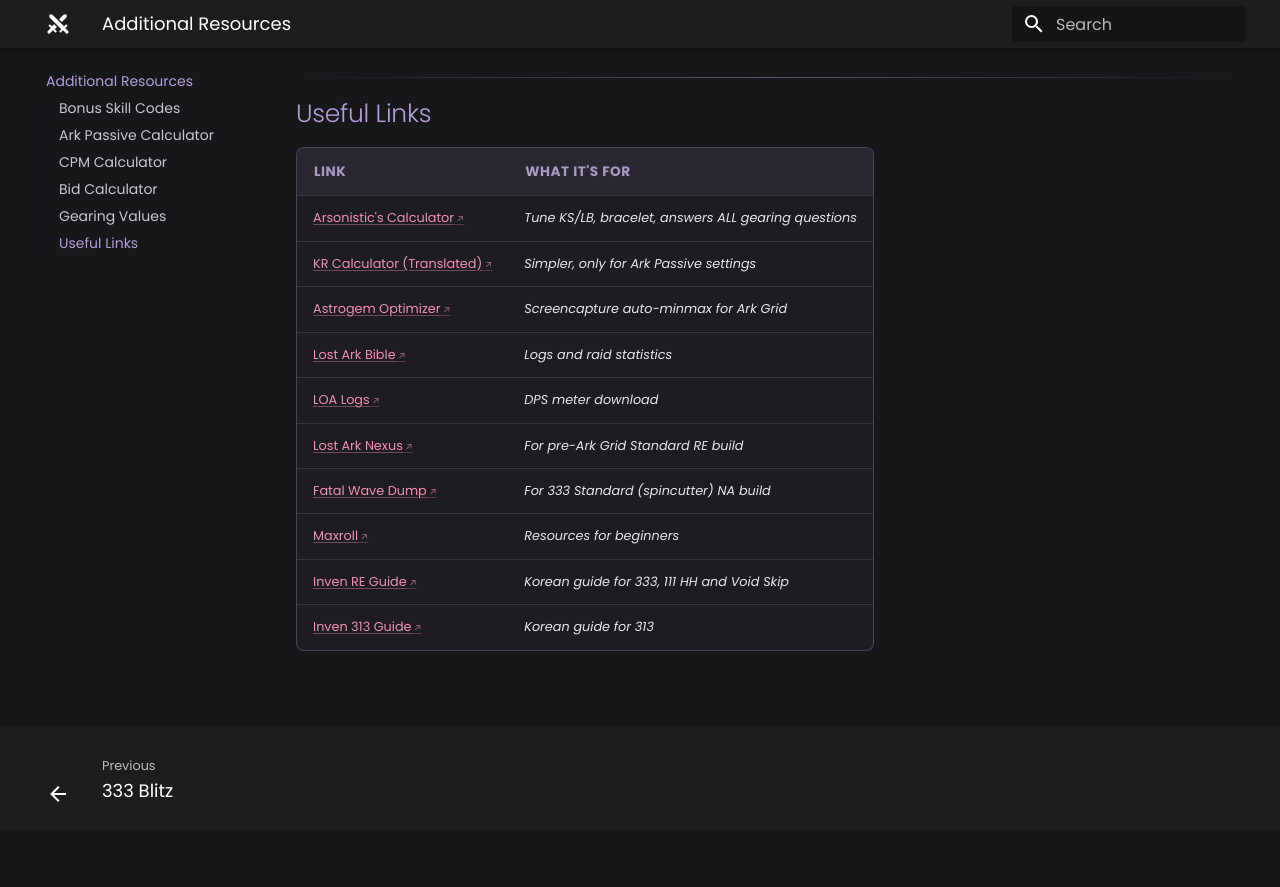
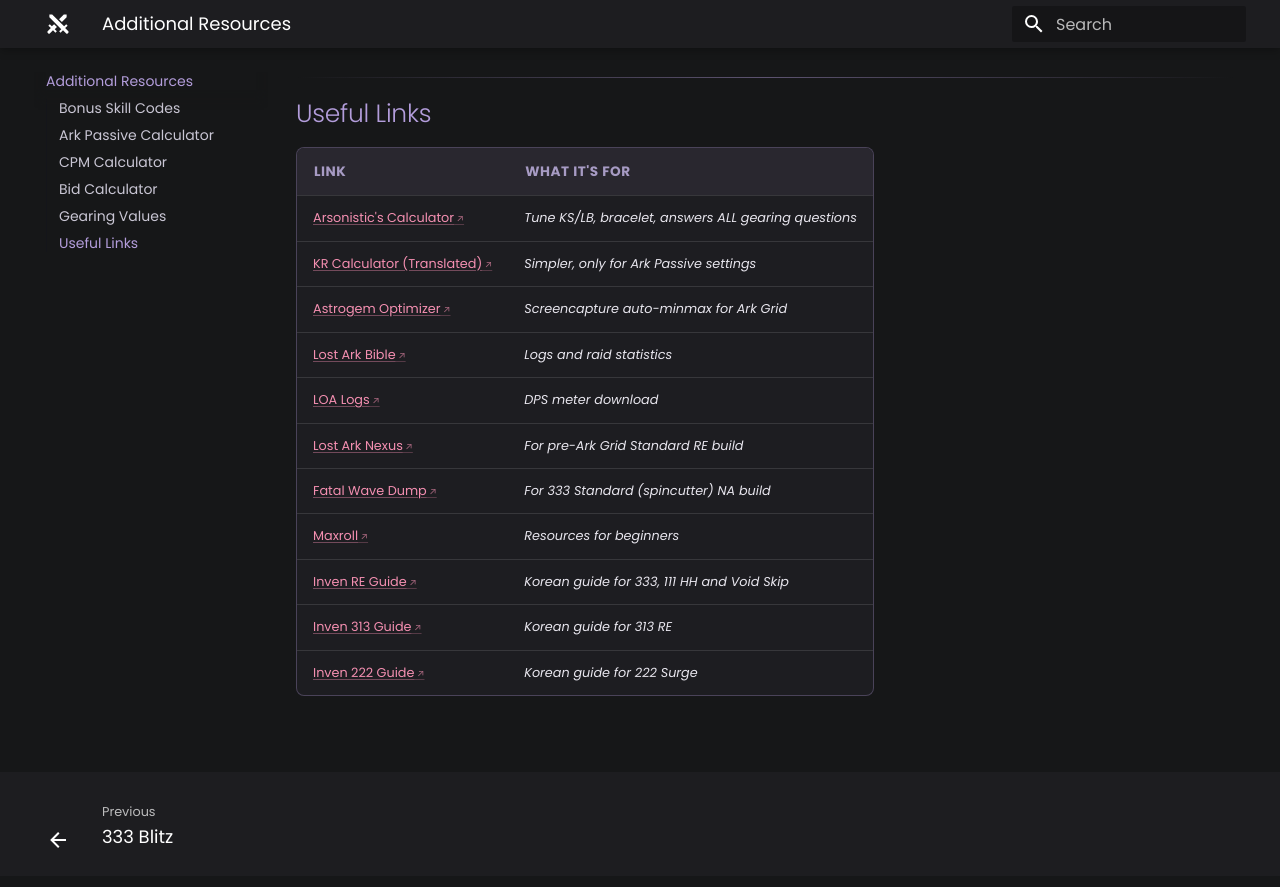
Before and after one commit to interlockme/deathblade, an MkDocs documentation site: the page built from docs/resources.md, in a window 1280 px wide and 900 px high, scrolled down 3525 px. Shown: the top 887 px of the window. Built offline with MkDocs 1.6.1 and Material for MkDocs 9.7.7, drawn with Linux system fonts in a browser that asks for light colours; plug-ins that fetch from the network failed and are left out; before the commit the page ends 4379 px from its top, so only the background shows below that.

Commit message:
add 222 guide link

```diff
--- a/docs/resources.md
+++ b/docs/resources.md
@@ -720,4 +720,5 @@
 | [Fatal Wave Dump](https://docs.google.com/document/d/1vs1YC_7adaYwtfN9cHO3x2KuMPq6GcKRlGo5vnsN4Lk/edit) | *For 333 Standard (spincutter) NA build* |
 | [Maxroll](https://maxroll.gg/lost-ark) | *Resources for beginners* |
 | [Inven RE Guide](https://www.inven.co.kr/board/lostark/5497/140080) | *Korean guide for 333, 111 HH and Void Skip* |
-| [Inven 313 Guide](https://www.inven.co.kr/board/lostark/5497/171285) | *Korean guide for 313* |
+| [Inven 313 Guide](https://www.inven.co.kr/board/lostark/5497/171285) | *Korean guide for 313 RE* |
+| [Inven 222 Guide](https://www.inven.co.kr/board/lostark/5497/175796) | *Korean guide for 222 Surge* |
```
